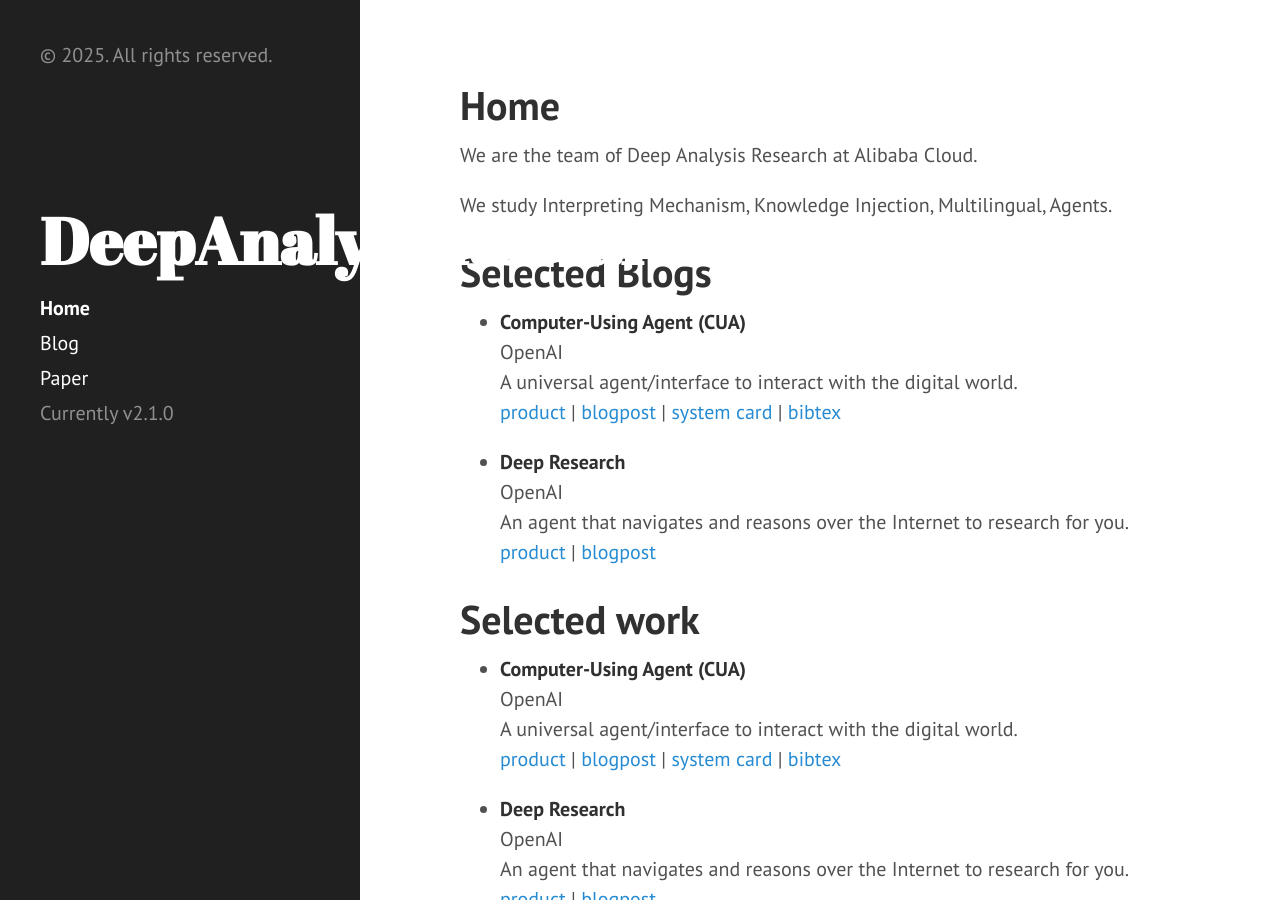
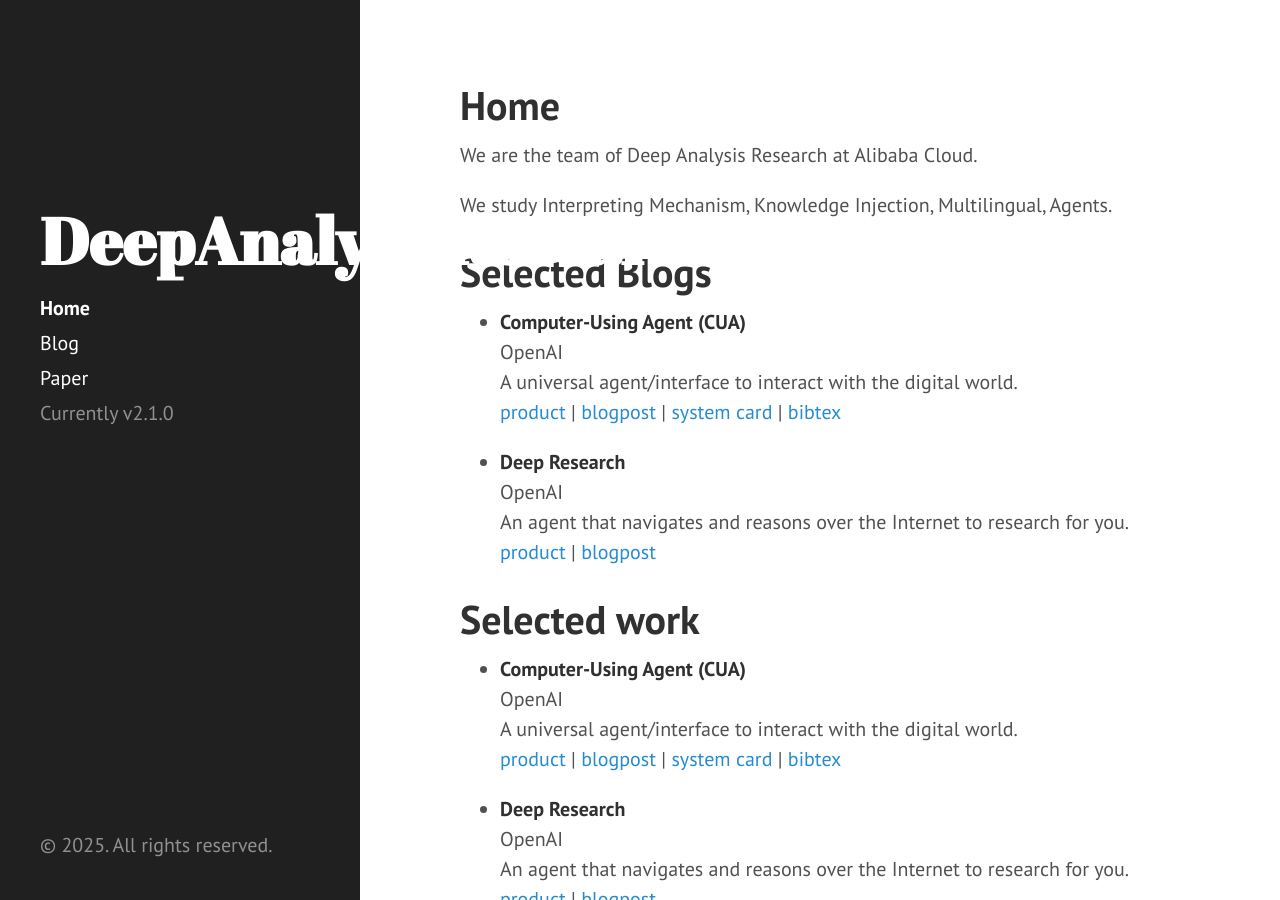
Before and after one commit to snowaner-ustc/snowaner-ustc.github.io, a Jekyll site: the page built from index.md, in a window 1280 px wide and 900 px high. Built offline with Jekyll 4.4.1, drawn with Linux system fonts in a browser that asks for light colours; Markdown is read by kramdown in place of the engine named in the settings.

Commit message:
Update sidebar.html

```diff
--- a/_includes/sidebar.html
+++ b/_includes/sidebar.html
@@ -36,7 +36,7 @@
       <span class="sidebar-nav-item">Currently v{{ site.version }}</span>
     </nav>
   </div>
-  <div class="container sidebar-copyright">
+  <div class="container sidebar-copyright-sticky">
     <p>&copy; {{ site.time | date: '%Y' }}. All rights reserved.</p>
   </div>
 </div>
```
